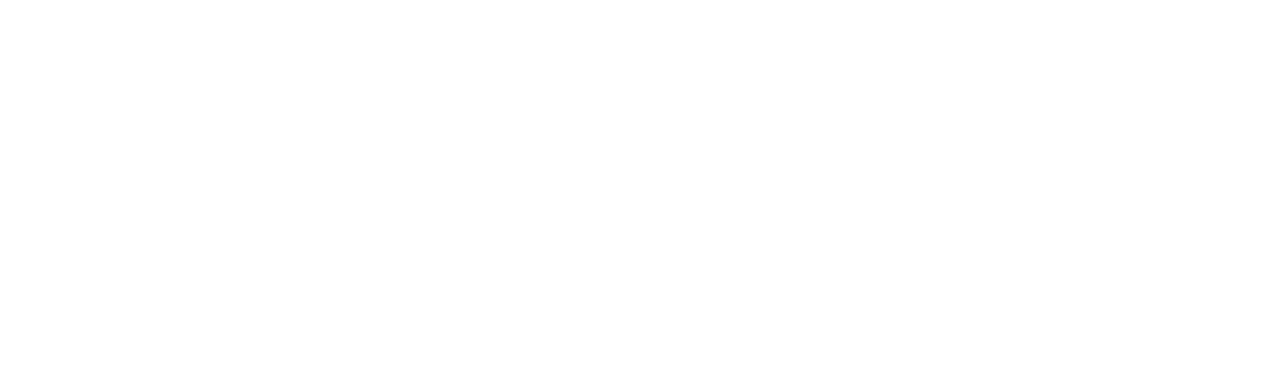
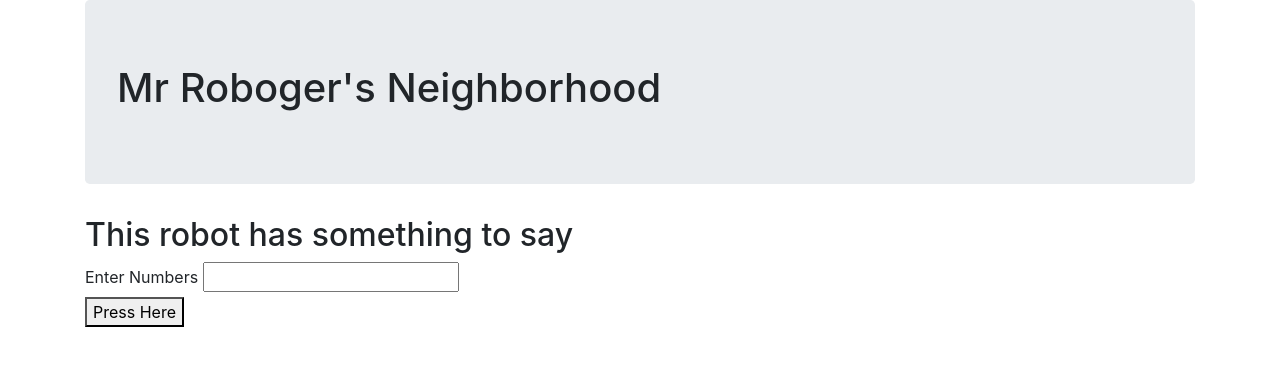
Before and after one commit to CameronK1990/Mr-Robogers-Neighborhood, a plain HTML site: page index.html in a window 1280 px wide. Drawn offline with Linux system fonts and the light colour scheme.

Commit message:
ADD HTML input and buttonpassed test 2

```diff
--- a/index.html
+++ b/index.html
@@ -5,8 +5,19 @@
   <link href="css/styles.css" rel="stylesheet" type="text/css">
   <script src="js/jquery-3.6.0.js"></script>
   <script src="js/scripts.js"></script>
-  <title>Card Deck</title>
+  <title>Mr Roboger's Neighborhood</title>
 </head>
 <body>
-
+  <div class="container">
+    <div class="jumbotron">
+      <h1>Mr Roboger's Neighborhood</h1>
+    </div>
+    <h2>This robot has something to say</h2>
+    <form>
+      <label for="number">Enter Numbers</label>
+      <input id="number" type="text" required pattern="[0-9]+">
+      <br>
+      <button>Press Here</button>
+    </form>
+  </div>
 </body>
--- a/js/scripts.js
+++ b/js/scripts.js
@@ -3,11 +3,11 @@
 const robottwo = "Boop!";
 const robotthree = "Wont you be my neighbor?";
 
+
 function robotResponse (number) {
   return 0;
 }
 
-function robotResponse (text) {
-  let userInput = 1
-
-}
+//function robotResponse (text) {
+//  let userInput = 1
+//}
```
Also changed, not shown: 1 other file.
